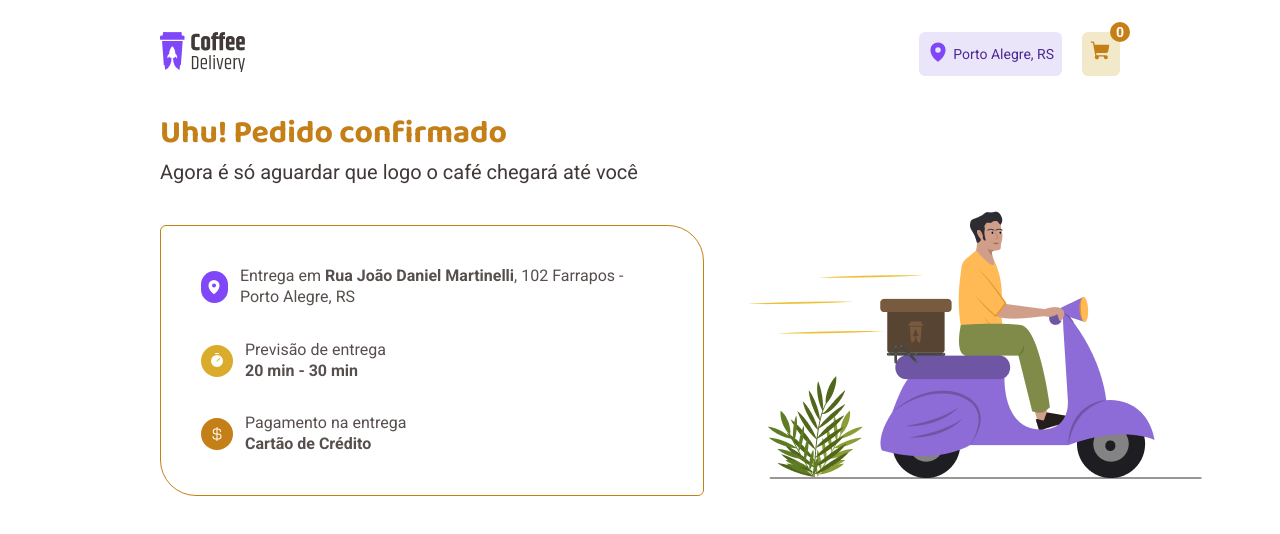
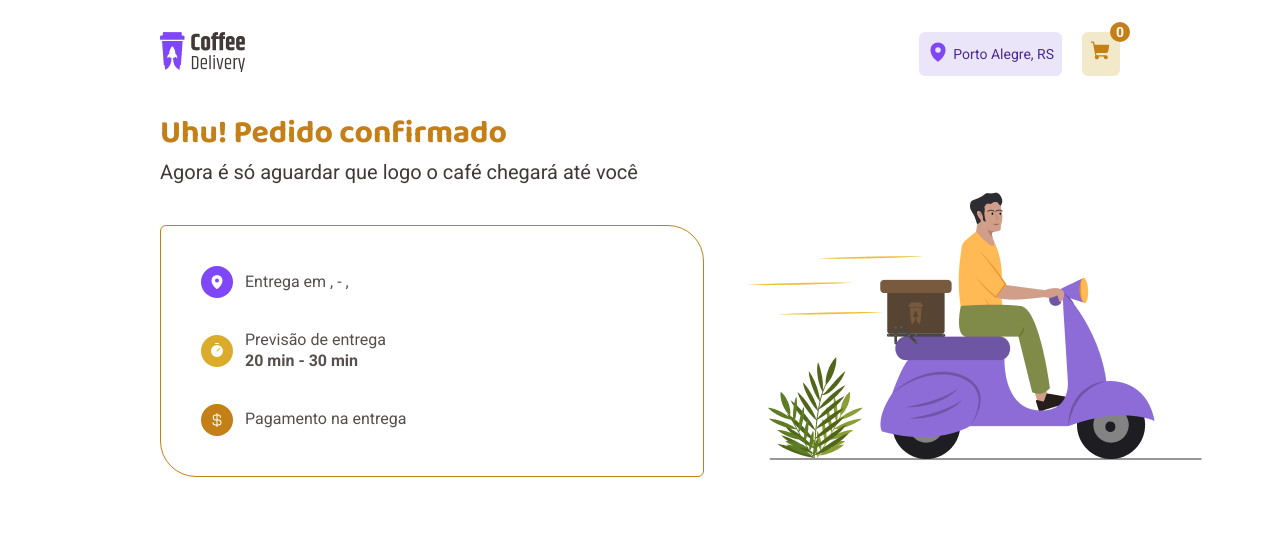
Before and after one commit to Du-devBR/rocketseatDesafio-Coffee-delivery, a React (Vite) app in the folder coffeeDelivery/: page /success in a window 1280 px wide. Shown: the top 534 px of the page. Built offline with nearby package versions, Linux system fonts and the light colour scheme.

Commit message:
feat: integrado funcionalidade pagina success

```diff
--- a/coffeeDelivery/src/pages/Success/index.tsx
+++ b/coffeeDelivery/src/pages/Success/index.tsx
@@ -1,8 +1,21 @@
 import { CurrencyDollar, MapPin, Timer } from "phosphor-react";
 import { ContainerInfoSuccess, ContainerSuccess, IconStyle, ImageSuccess, Info, InfoAddress, InfoSuccess } from "./style";
 import imageDelivery from '../../assets/img/imageDelivery.png'
+import { useEffect, useState } from "react";
+import { IDataPayment } from "../Checkout";
 
 export function Success(){
+
+  const [dataOrder, setDataOrder] = useState<IDataPayment>()
+
+  useEffect(() => {
+    const localStorageOrder = localStorage.getItem('order')
+    if(localStorageOrder){
+      const parsedOrder = JSON.parse(localStorageOrder)
+      setDataOrder(parsedOrder)
+    }
+  }, [])
+
   return(
     <ContainerSuccess>
       <ContainerInfoSuccess>
@@ -14,8 +27,8 @@ export function Success(){
               <MapPin size={16} weight="fill" />
             </IconStyle>
             <InfoAddress>
-              <span>Entrega em <strong>Rua João Daniel Martinelli</strong>
-                , 102 Farrapos - Porto Alegre, RS
+              <span>Entrega em <strong>{dataOrder?.street}</strong>
+                , {dataOrder?.number} {dataOrder?.region} - {dataOrder?.city}, {dataOrder?.state}
               </span>
             </InfoAddress>
           </Info>
@@ -34,7 +47,7 @@ export function Success(){
             </IconStyle>
             <InfoAddress>
               <span>Pagamento na entrega</span>
-              <strong>Cartão de Crédito</strong>
+              <strong>{dataOrder?.payment}</strong>
             </InfoAddress>
           </Info>
         </InfoSuccess>
--- a/coffeeDelivery/src/reducer/order/reducer.ts
+++ b/coffeeDelivery/src/reducer/order/reducer.ts
@@ -1,4 +1,5 @@
-import { IDataPayment } from "../../components/Forms";
+
+import { IDataPayment } from "../../pages/Checkout";
 import { ActionTypes } from "./action";
 
 
```
